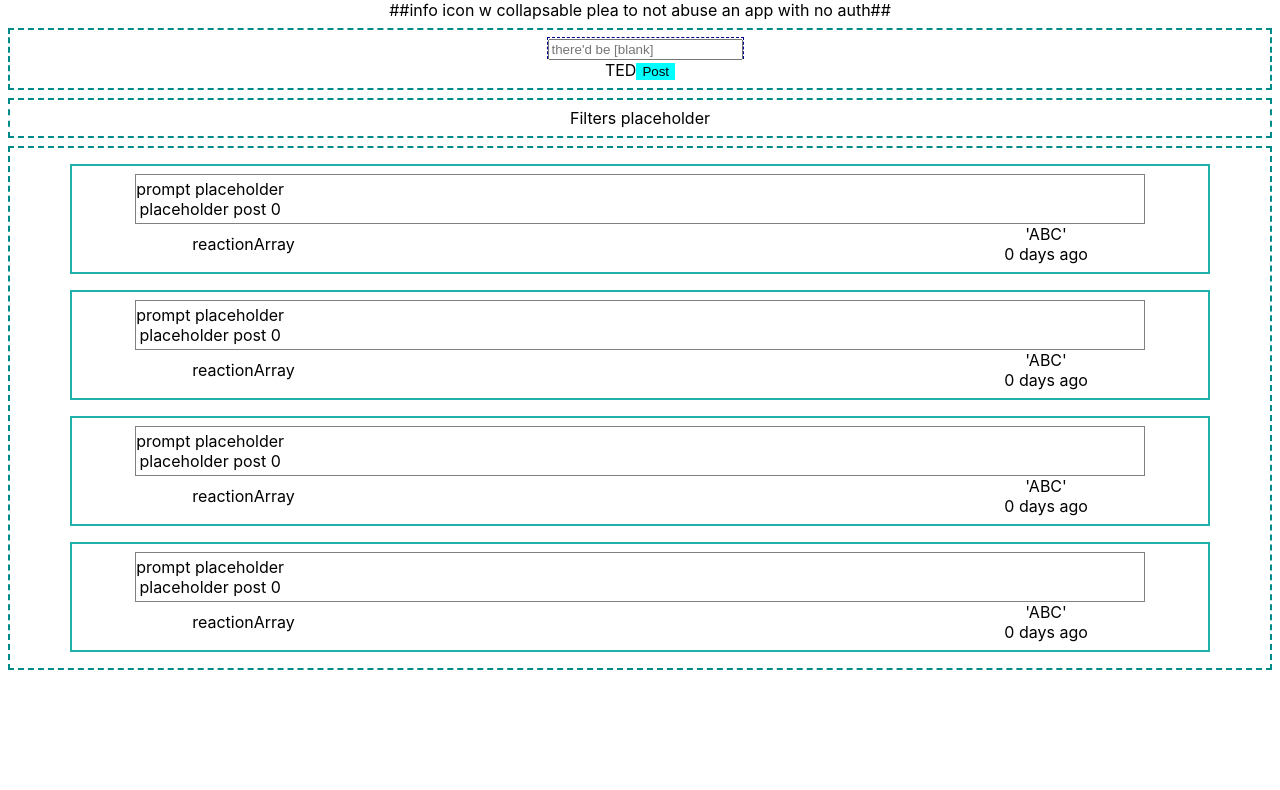
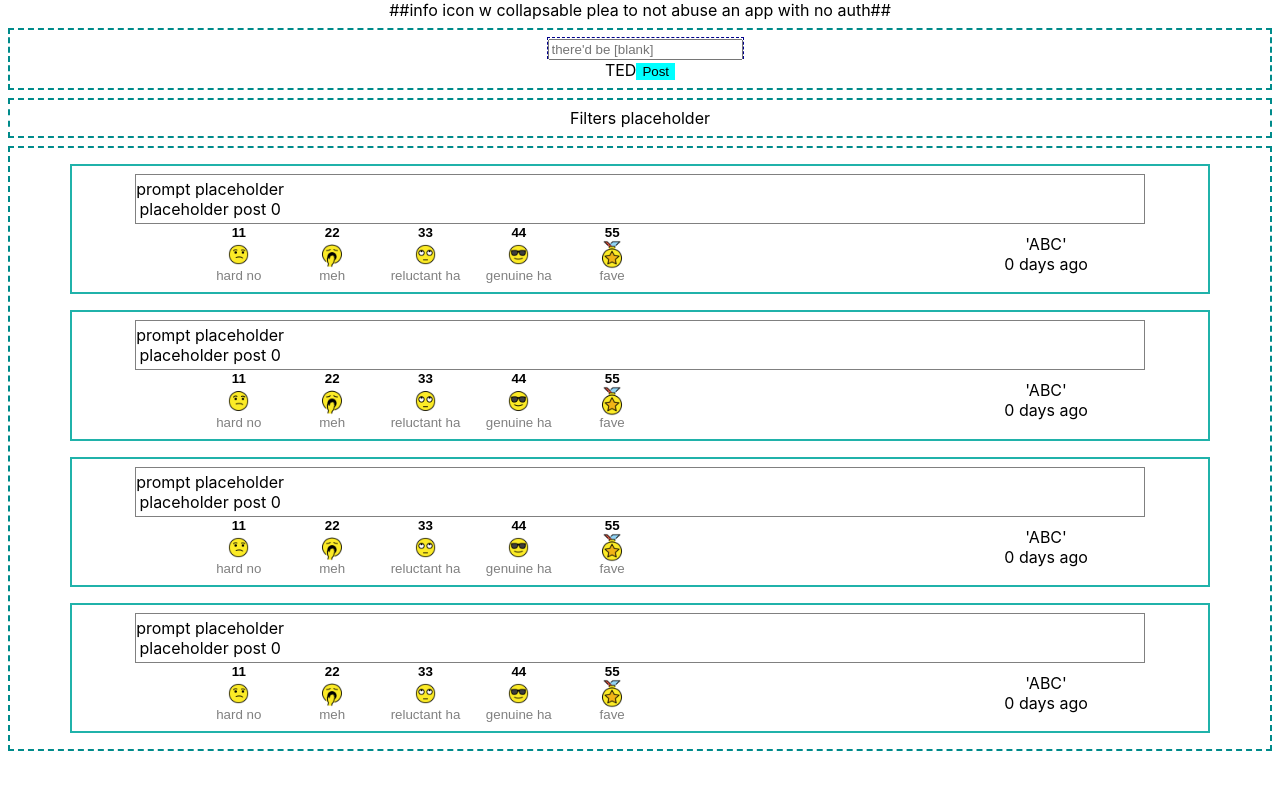
Before and after one commit to mradamt/punter, a React (Create React App) app: page / in a window 1280 px wide. Shown: the top 790 px of the page. Built offline with nearby package versions, Linux system fonts and the light colour scheme.

Commit message:
WIP flush db format through components, bug fixed
post.reactionCounts was called, should have been post.reaction_counts

```diff
--- a/src/components/PostItem.jsx
+++ b/src/components/PostItem.jsx
@@ -7,21 +7,21 @@ export default function Post ({post, reactionTypes, handleReactionCount}) {
   const calculateAge = ms => Math.floor((Date.now() - ms) / 1000 / 60 / 60 / 24)
 
   // Combine reaction counts and types into an array of Reaction components
-  // const reactionArray = post.reactionCounts.map((count, index) => {
-  //   // Return simple error if reaction arrays are not equal length
-  //   if (post.reactionCounts.length !== reactionTypes.length) {
-  //     return "<div>Error</div>"
-  //   }
-  //   return (
-  //     <Reaction
-  //       count={count}
-  //       icon={reactionTypes[index].icon}
-  //       label={reactionTypes[index].label}
-  //       onClick={() => handleReactionCount(post, index)}
-  //       isUserReaction={post.userReaction===index}
-  //     />
-  //   )
-  // })
+  const reactionArray = post.reaction_counts.map((count, index) => {
+    // Return simple error if reaction arrays are not equal length
+    if (post.reaction_counts.length !== reactionTypes.length) {
+      return "<div>Error</div>"
+    }
+    return (
+      <Reaction
+        count={count}
+        icon={reactionTypes[index].icon}
+        label={reactionTypes[index].label}
+        onClick={() => handleReactionCount(post, index)}
+        isUserReaction={post.userReaction===index}
+      />
+    )
+  })
 
   return (
     <div className='post'>
@@ -34,7 +34,7 @@ export default function Post ({post, reactionTypes, handleReactionCount}) {
       </div>
       <div className='metadata'>
         <div className='reactions'>
-          {"reactionArray"}
+          {reactionArray}
         </div>
         <div className='author'>
           <div>'{post.author.username}'</div>
```
